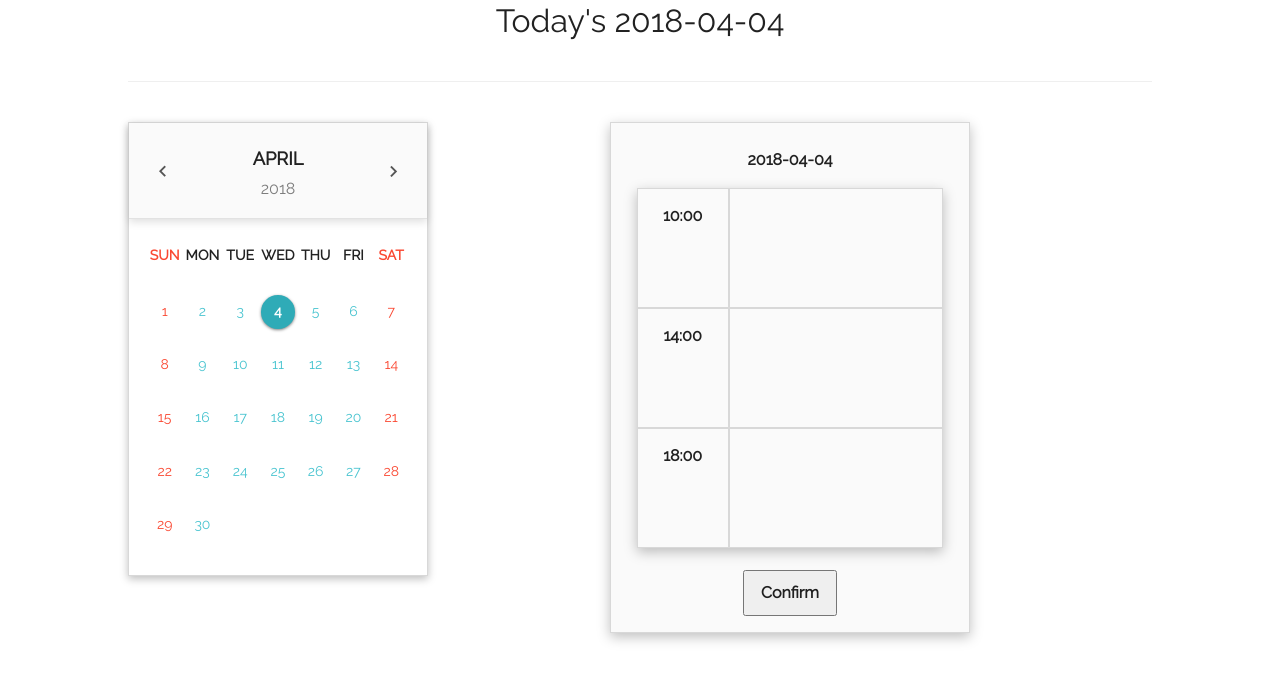
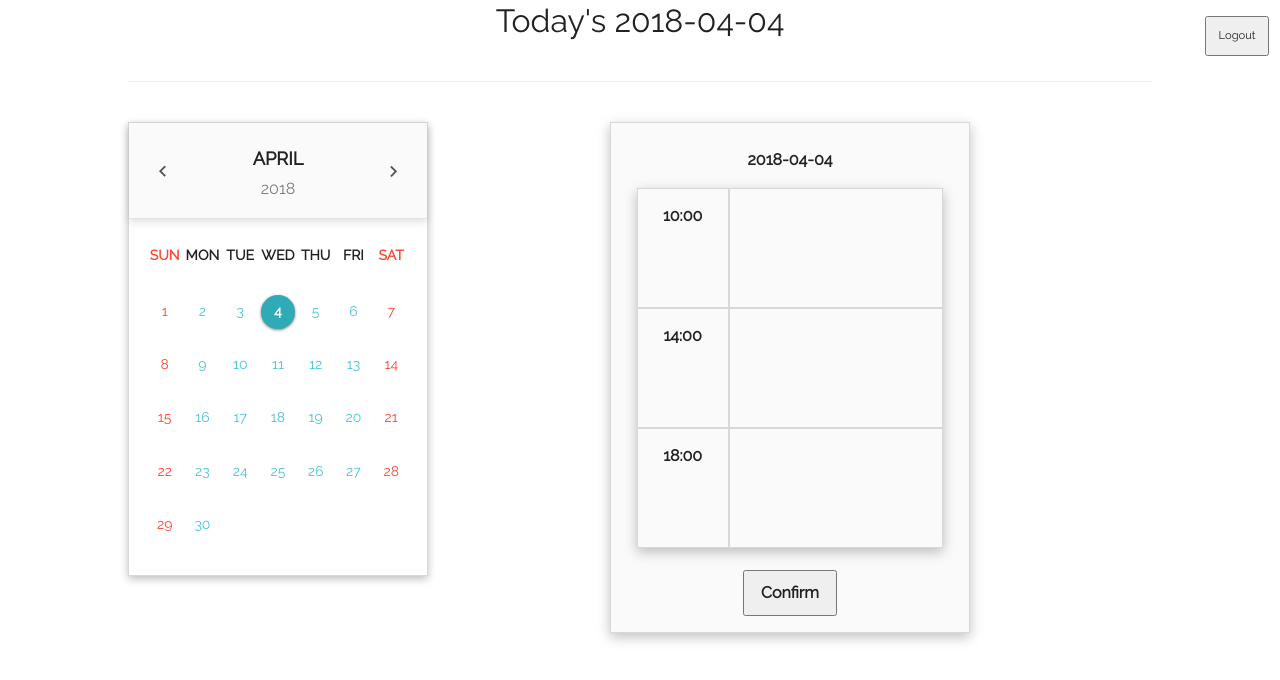
Before and after one commit to thoughtscolors/MyShifts-Frontend, a website: page schedule.html in a window 1280 px wide. Drawn offline with nearby package versions, Linux system fonts and the light colour scheme; no server answers; files whose address does not match are found by name.

Commit message:
added logout and token handling

```diff
--- a/schedule.html
+++ b/schedule.html
@@ -28,7 +28,10 @@
 			<h4 class="version">Latest version <strong></strong></h4>
 		</div> -->
   <!-- </div> -->
-		<h1 id="current-date"></h1>
+	<div>
+		<div><button id="logout">Logout</button></div>
+		<div><h1 id="current-date"></h1></div>
+		</div>
 		<div id="basic" class="article">
 			<!-- <h3><span>Basic</span></h3> -->
 			<div class="calendar"></div>
--- a/src/brady.js
+++ b/src/brady.js
@@ -1,8 +1,11 @@
 document.addEventListener('DOMContentLoaded', () => {
   console.log('DOMContentLoaded in brady.js');
-  // addEventListeners()
+  addEventListeners()
 })
 
+const addEventListeners = () => {
+  document.getElementById('logout').addEventListener('click', logOut)
+}
 // const addEventListeners = () => {
 //   let confirmButton = document.getElementById('confirm')
 //   confirmButton.addEventListener('click', createRequestOnConfirm)
@@ -146,3 +149,8 @@ const addToUserShiftsWhenTaken = (shift_id, start, date, request_id) => {
     console.log(err);
   })
 }
+
+const logOut = () => {
+  localStorage.clear()
+  location.assign('index.html')
+}
--- a/src/index.js
+++ b/src/index.js
@@ -30,8 +30,10 @@ console.log('rrrrrrresult', result)
 
         const name = request.employees[0].first_name
 
+        let token = JSON.parse(localStorage.getItem('authorization'))
+        console.log(token, 'renderpage');
 
-        axios.get(`${baseURL}/shifts`, { headers: { authorization: token }})
+        axios.get(`${baseURL}/shifts`, { headers: { authorization: token } })
           .then(userShifts => {
 console.log('userShiftsssssss', userShifts)
             const allShifts  = userShifts.data
--- a/style/css1/style.css
+++ b/style/css1/style.css
@@ -112,6 +112,19 @@ button {
 	margin-top: 1.4em;
 	padding: .6em 1em .6em 1em;
 	/* background-color: transparent; */
+}
+
+#logout {
+  float: right;
+  /* width: 10%; */
+  /* height: .7em; */
+  display: inline-block;
+  position: absolute;
+  right: 0;
+	font-size: .7em;
+	/* font-weight: bolder; */
+	/* bottom: 0; */
+	/* opacity: .5; */
 }
 
 .shift-text {
```
Also changed, not shown: src/signup.js (+5 -5 lines).
